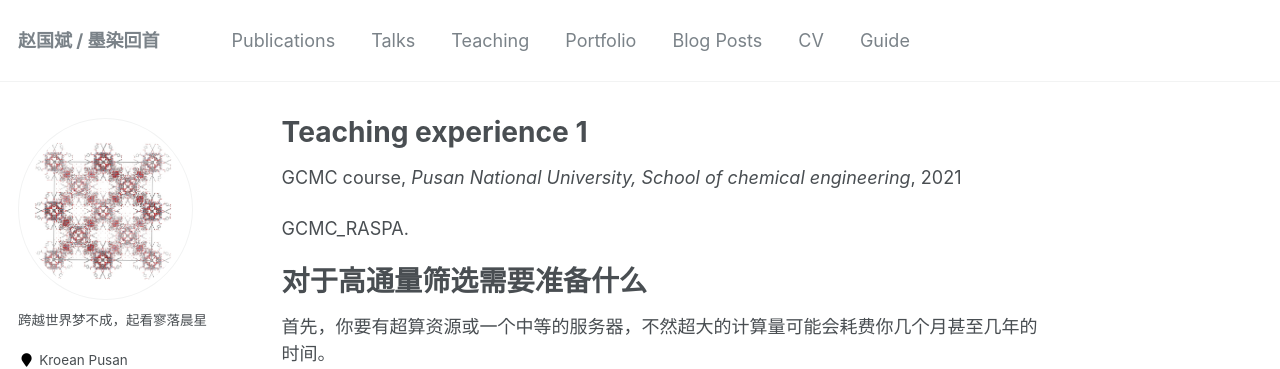
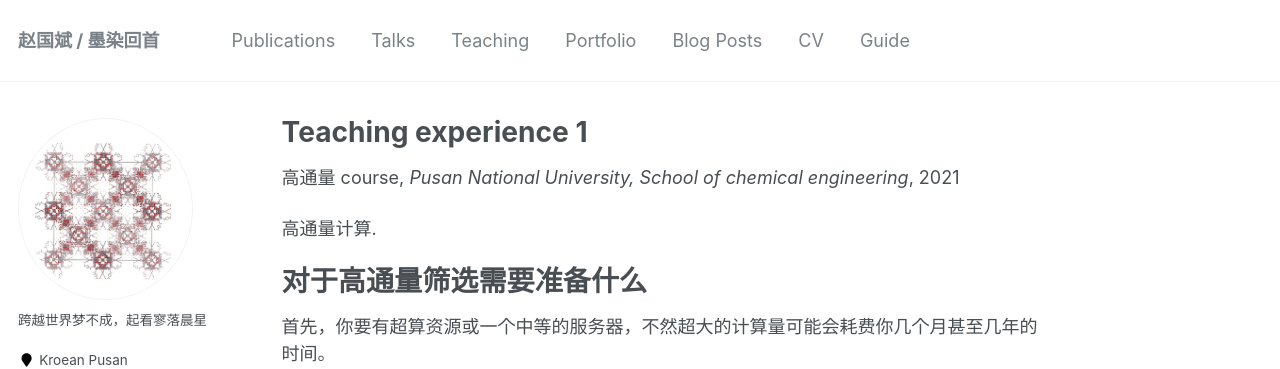
Before and after one commit to sxm13/ZGBshenxiaomoCV.github.io, a Jekyll site: the page built from _teaching/2020-spring-teaching-1.md, in a window 1280 px wide and 1369 px high. Shown: the top 369 px of the window. Built offline with Jekyll 4.4.1, drawn with Linux system fonts in a browser that asks for light colours; some web fonts are replaced.

Commit message:
Update 2020-spring-teaching-1.md

```diff
--- a/_teaching/2020-spring-teaching-1.md
+++ b/_teaching/2020-spring-teaching-1.md
@@ -1,14 +1,14 @@
 ---
 title: "Teaching experience 1"
 collection: teaching
-type: "GCMC course"
+type: "高通量 course"
 permalink: /teaching/2020-spring-teaching-1
 venue: "Pusan National University, School of chemical engineering"
 date: 2021-01-28
 location: "Pusan, Korean"
 ---
 
-GCMC_RASPA.
+高通量计算.
 
 对于高通量筛选需要准备什么
 ======
```
